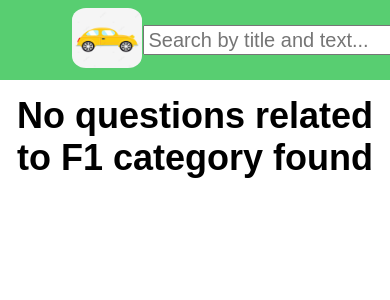
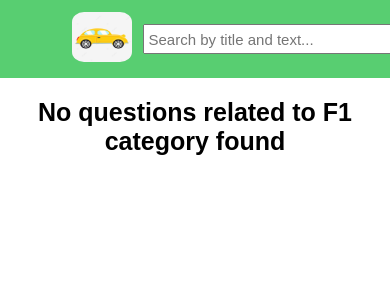
Before and after one commit to wiktorpiela/carsforum, a Django app: page /questions-by-category/F1/ in a window 390 px wide. Shown: the top 300 px of the page. Run offline with Django 4.2, Linux system fonts and the light colour scheme; the visitor is signed in with stand-in values (Sample User, id 1); data that the repository does not hold is empty.

Commit message:
media queries started

```diff
--- a/forumapp/templates/filtered_questions.html
+++ b/forumapp/templates/filtered_questions.html
@@ -37,7 +37,10 @@
         {% endfor %}
 
     {% else %}
-        <h1>No results... to back to home page</h1>
+        <div class="no-content-message">
+            <h1>No results... to back to home page</h1>
+        </div>
+
     {% endif %}
 
 
--- a/forumapp/templates/questions_by_category.html
+++ b/forumapp/templates/questions_by_category.html
@@ -43,7 +43,7 @@
         {% endfor %}
 
     {% else %}
-        <div class="login-register-header">
+        <div class="no-content-message">
             <h1>{{noQuestions}}</h1>
         </div>
 
--- a/static/css/main.css
+++ b/static/css/main.css
@@ -185,6 +185,7 @@
     font-size: 1.25rem;
     text-align: center;
     margin-bottom: 2rem;
+    margin-top: 2rem;
 }
 
 /* --------------------------- */
--- /dev/null
+++ b/static/css/queries.css
@@ -0,0 +1,23 @@
+/* big tablets and small notebooks */
+/* 1024px - 1200px <=1200px */
+@media only screen and (max-width: 1200px){
+
+    .navbar form input[type='text']{
+        width: 25rem;
+        font-size: 1.5rem;
+    }
+
+    .navbar a{
+        font-size: 1.75rem;
+    }
+
+    .navbar img{
+        border-radius: 20%;
+        margin: 1rem 1rem;
+        margin-left: 3rem;
+        height: 5rem;
+        width: 6rem;
+    }
+
+
+}
```
